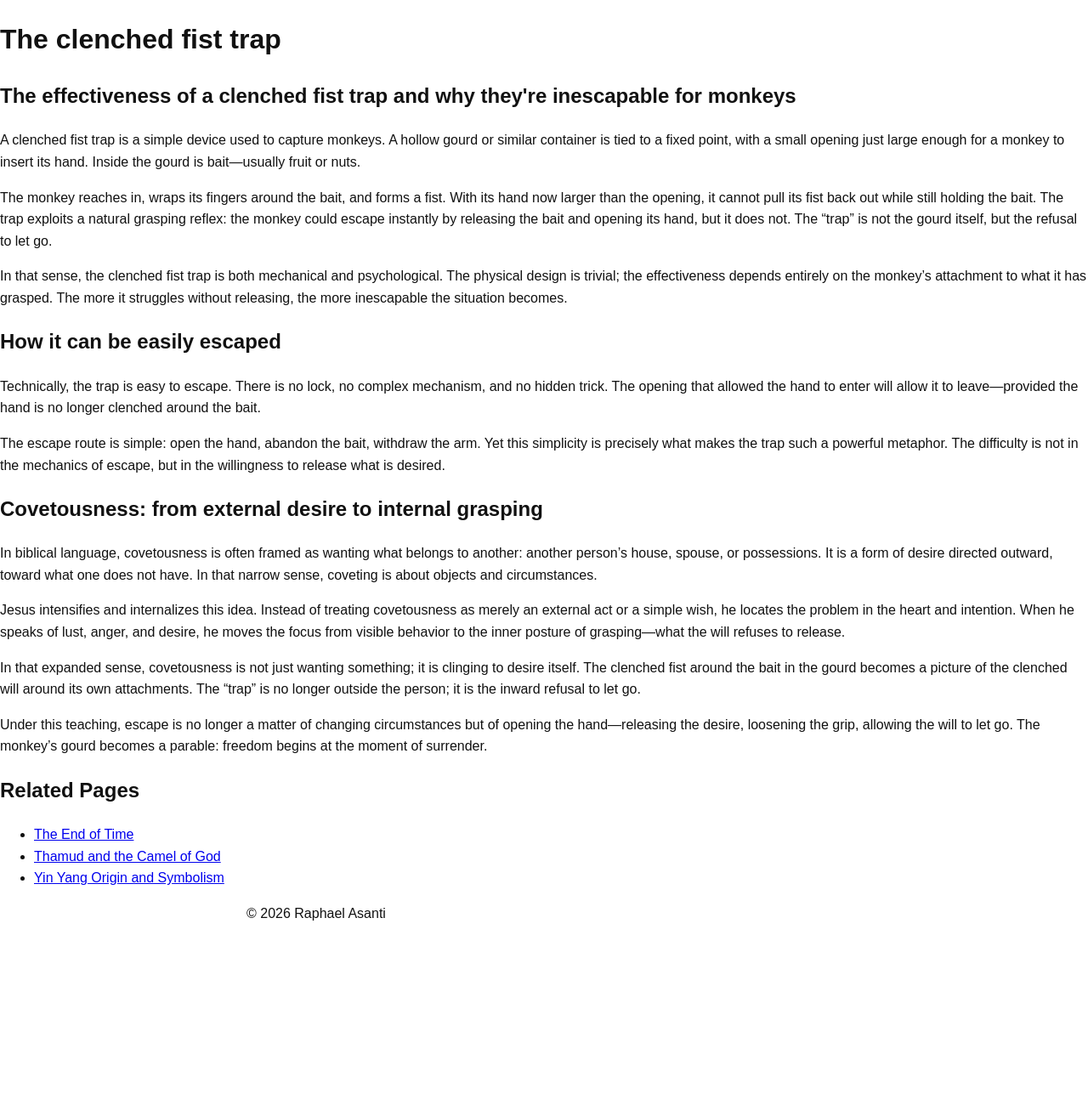
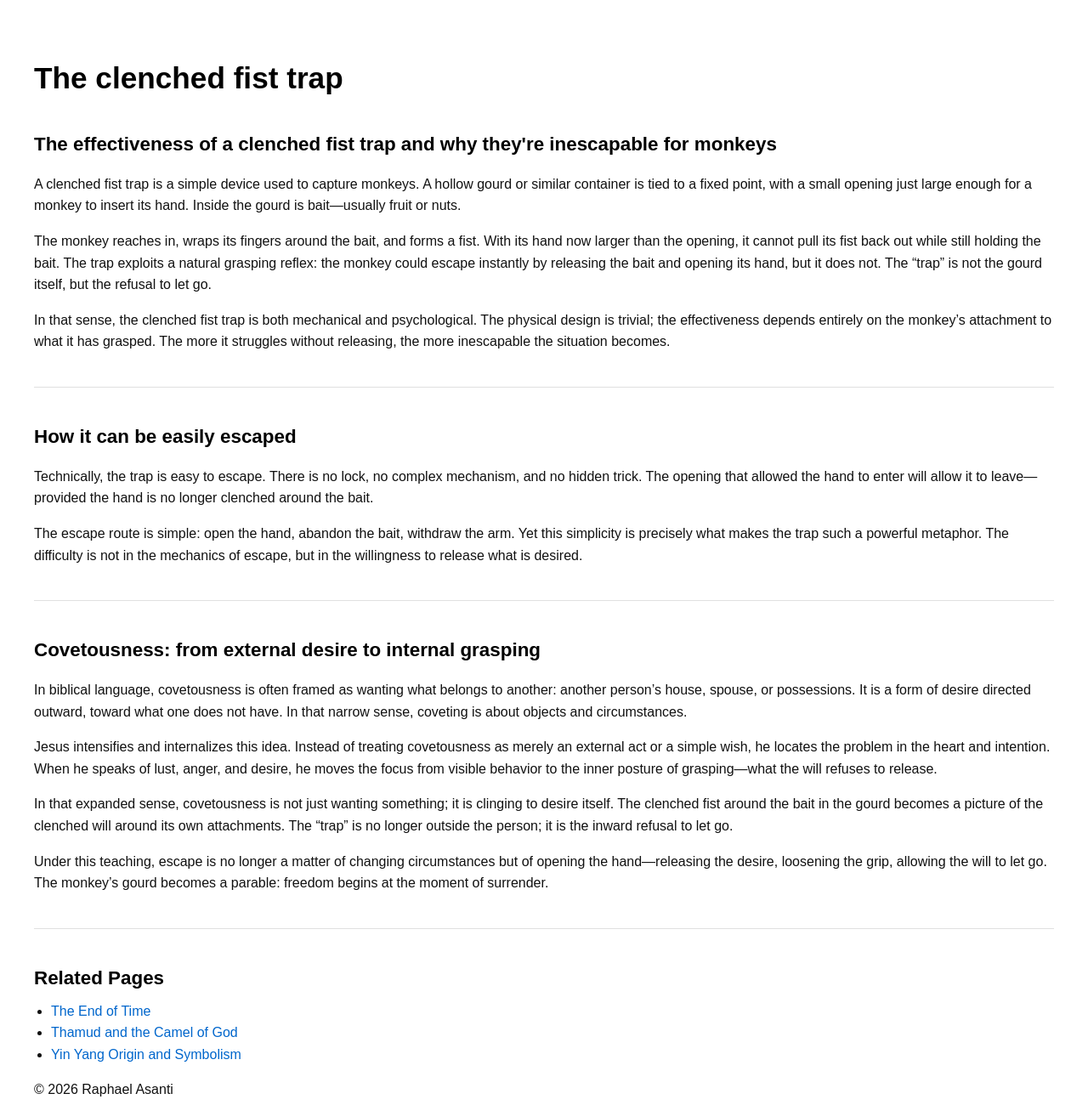
Before and after one commit to RaphaelAsanti/clenched-fist-trap, a plain HTML site: page index.html in a window 1280 px wide. Shown: the top 1300 px of the page at 85% size. Before the commit the page ends 1104 px from the top, so only its background shows below. Drawn offline with Linux system fonts and the light colour scheme.

Commit message:
Refactor CSS styles in index.html
Updated inline styles and improved CSS for better maintainability.

```diff
--- a/index.html
+++ b/index.html
@@ -45,15 +45,62 @@
   }
   </script>
 
-  <!-- Styles: move most CSS to styles.css for maintainability -->
-  <link rel="stylesheet" href="styles.css" />
-  <style>
-    /* Minimal inlined critical styles */
-    :focus{outline:3px solid #0066cc; outline-offset:2px;}
-    body{font-family:Arial,system-ui,sans-serif;line-height:1.6;margin:0;color:#111;background:#fff}
-    .container{max-width:700px;margin:1rem auto;padding:0 1rem}
-    .disclaimer{background:#fff8e1;border-left:4px solid #ffb300;padding:0.75rem;margin-bottom:1rem}
-  </style>
+<style>
+  body {
+    font-family: Arial, Helvetica, sans-serif;
+    background-color: #ffffff;
+    color: #111111;
+    margin: 0;
+    padding: 40px;
+    line-height: 1.6;
+  }
+
+  main {
+    max-width: 800px;
+    margin: auto;
+  }
+
+  h1 {
+    font-size: 2.2rem;
+    margin-bottom: 0.5rem;
+    font-weight: 700;
+    color: #000000;
+  }
+
+  h2 {
+    font-size: 1.4rem;
+    margin-top: 2rem;
+    margin-bottom: 0.5rem;
+    font-weight: 600;
+    color: #000000;
+  }
+
+  p {
+    margin-bottom: 1rem;
+  }
+
+  ul {
+    margin-top: 0.5rem;
+    padding-left: 20px;
+  }
+
+  a {
+    color: #0066cc;
+    text-decoration: none;
+  }
+
+  a:hover {
+    text-decoration: underline;
+  }
+
+  /* Optional subtle separators */
+  section {
+    margin-bottom: 2.5rem;
+    border-bottom: 1px solid #e0e0e0;
+    padding-bottom: 1.5rem;
+  }
+</style>
+
 </head>
 <body>
 
```
